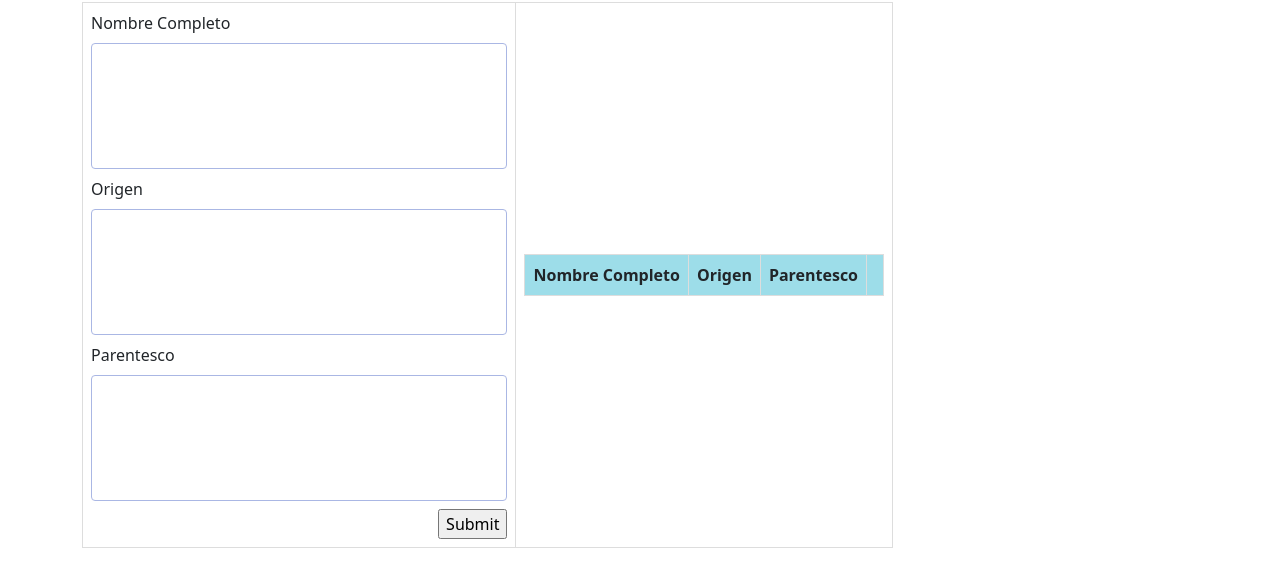
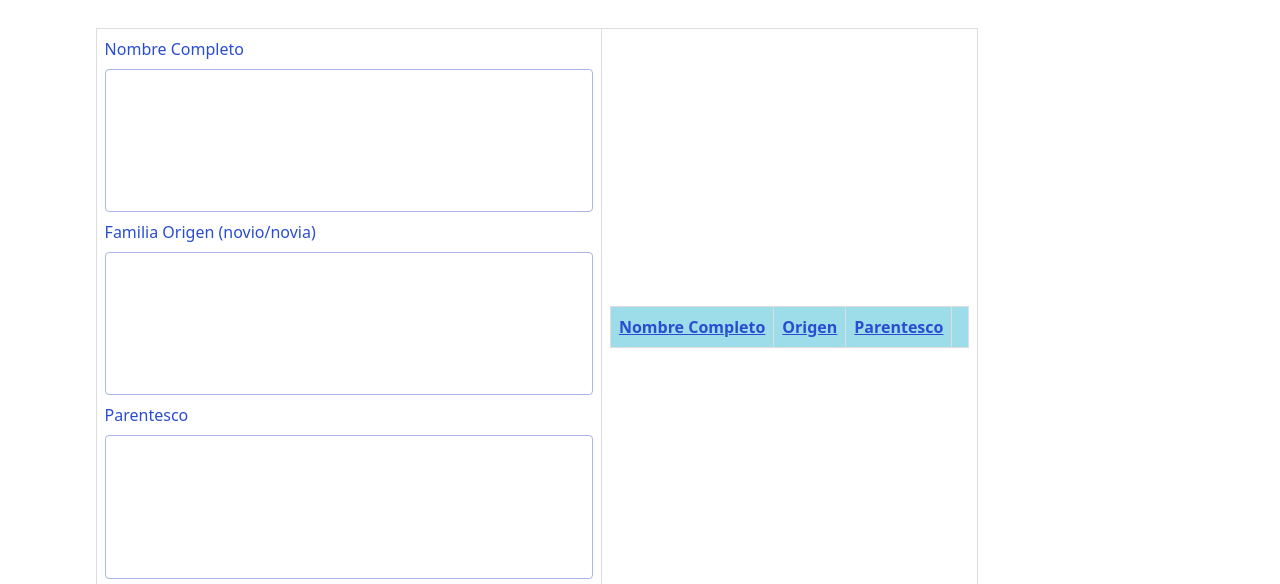
Before and after one commit to DRojasOlea/Proyecto-2-CRUD_DanielRojas, a plain HTML site: page index.html in a window 1280 px wide. Shown: the part 180-764 px from the top of the page. Drawn offline with nearby package versions, Linux system fonts and the light colour scheme.

Commit message:
Cierre primera entrega

```diff
--- a/index.html
+++ b/index.html
@@ -27,7 +27,7 @@
                                 <input type="text" name="nombreCompleto" id="fullName">
                             </div>
                             <div>
-                                <label>Origen</label>
+                                <label>Familia Origen (novio/novia)</label>
                                 <input type="text" name="origin" id="origen">
                             </div>
                             <div>
@@ -56,12 +56,8 @@
                </tr>
            </table>
    </div>
-
 <script type="text/javascript" src="./CRUD.js"></script>
-
 </body>
-</br>
-</br>
 <footer>
     <p>Por cuestiones de seguridad, el evento será
         de aforo reducido por lo que será exclusivamente
--- a/style.css
+++ b/style.css
@@ -10,26 +10,16 @@ h1, h2{
 
 .container{
     align-items: center;
-
-}
-
-body > table{
-    width: 80%;
-    margin: 0 auto;
-}
-
-table{
-    border-collapse: collapse;
-}
-
-table.list{
+    padding: 2%;
     width: 100%;
+    flex-wrap: wrap;
 }
 
 td,th{
     border: 1px solid #dddddd;
     text-align: left;
     padding: 8px;
+    align-items: center;
 }
 tr:nth-child(even),table.list thead>tr{
     background-color: #9ddde9;
@@ -37,6 +27,7 @@ tr:nth-child(even),table.list thead>tr{
 p{
     text-align: justify;
     padding: 5%;
+    color: #730a96;
 }
 input[type=text]{
     width: 100%;
@@ -50,9 +41,22 @@ input[type=text]{
 .form-action-buttons{
     text-align: right;
 }
-a{
-    cursor: pointer;
-    text-decoration: underline;
-    color: #8d0bb9;
+thead{
+    text-decoration: underline ;
+}
+tbody{
+    cursor: default;
+    color: #294dd0;
     margin-right: 4px;
+    align-items: center;
 }
+@media (min-width:991px) and (max-width:1324px){
+    .adicional{
+        background: #feffb8;
+    }
+}
+@media (min-width:477px) and (max-width:990px){
+    .adicional{
+        background: #b8bfff;
+    }
+}
```
